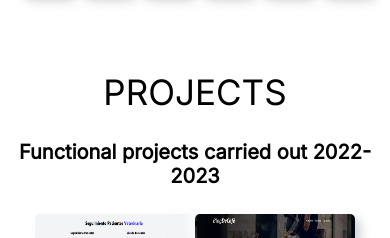
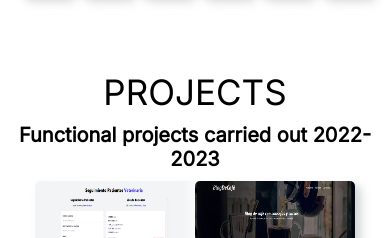
Before and after one commit to yairmc/webPortfolio2.0, a React (Vite) app: page / in a window 390 px wide. Shown: the part 1635-1873 px from the top of the page. Built offline with nearby package versions, Linux system fonts and the light colour scheme; the HTML template or start-up script is replaced by a standard one.

Commit message:
fixed responsive design in projects page

```diff
--- a/src/styles/projects.module.css
+++ b/src/styles/projects.module.css
@@ -151,6 +151,10 @@
         border-bottom: 3px var(--primary) solid;
     }
 
+    .descriptionPage {
+        margin: 0;
+    }
+
     .projectCard {
         margin: 10px 0;
         border-radius: 5px;
@@ -184,6 +188,7 @@
 
     .descriptionPage {
         font-size: 20px;
+        margin: 0;
     }
 
 
```
